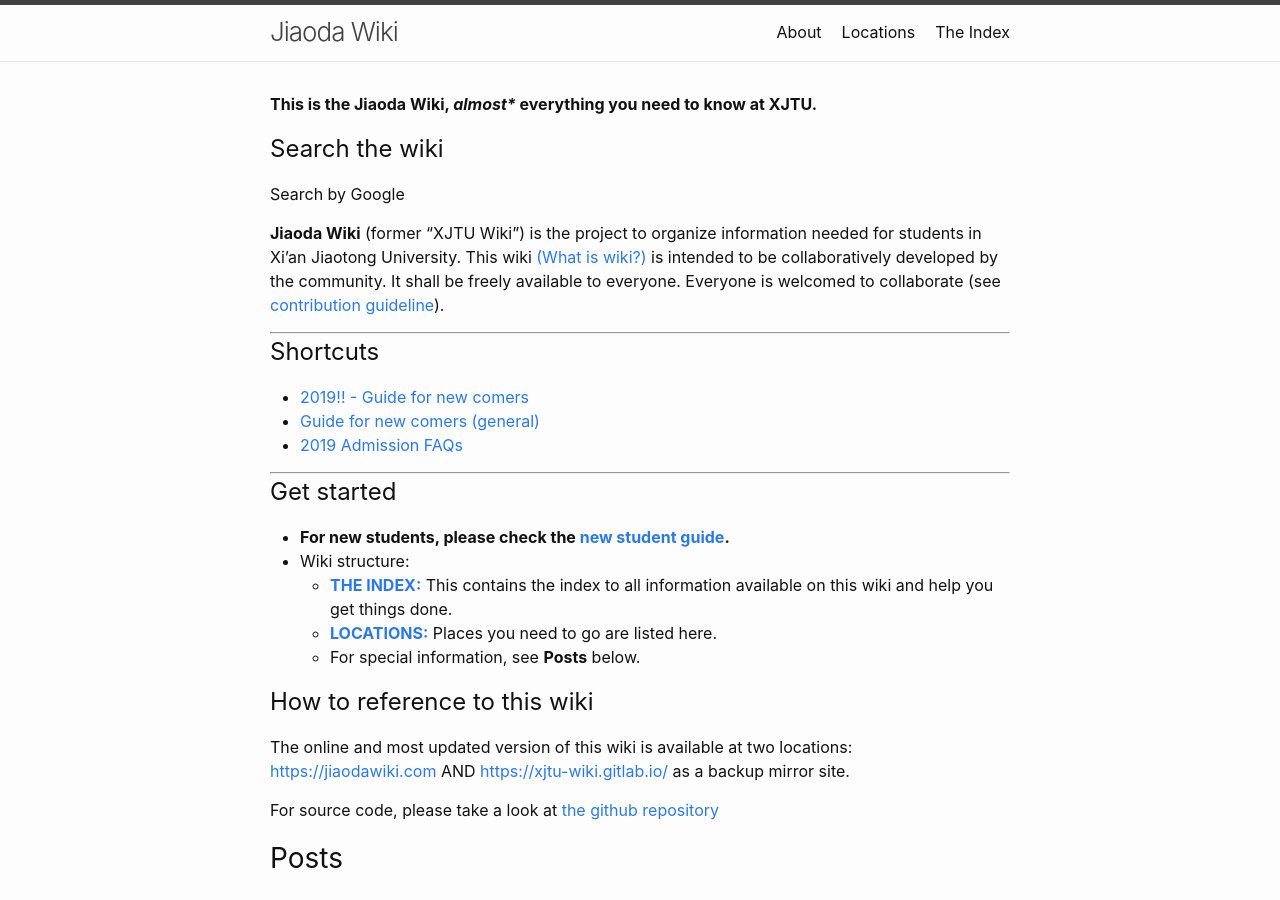
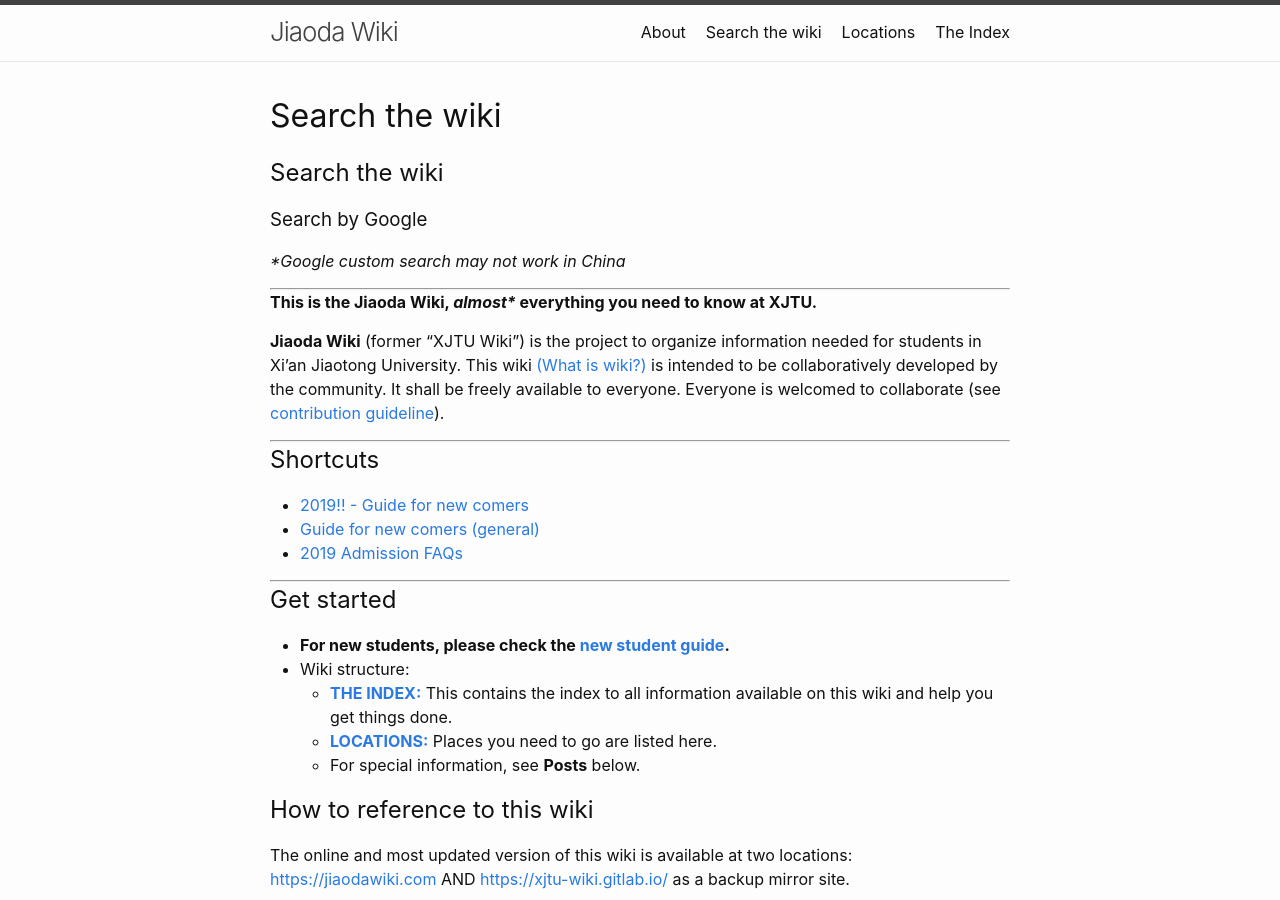
Before and after one commit to xjtu-wiki/xjtu-wiki.github.io, a Jekyll site: the page built from index.md, in a window 1280 px wide and 900 px high. Built offline with Jekyll 4.4.1, drawn with Linux system fonts in a browser that asks for light colours; comment, search, counter and statistics services are not loaded; our own code applies the rules of GitHub Pages for plain Markdown files.

Commit message:
Add custom Google search box

```diff
--- a/index.md
+++ b/index.md
@@ -1,12 +1,15 @@
 ---
 layout: home
 ---
-**This is the Jiaoda Wiki, _almost*_ everything you need to know at XJTU.**
-
 ## Search the wiki
-Search by Google
+### Search by Google
 <script async src="https://cse.google.com/cse.js?cx=000245031814142933815:alqk4xr94xv"></script>
 <div class="gcse-search"></div>
+_*Google custom search may not work in China_
+
+---
+
+**This is the Jiaoda Wiki, _almost*_ everything you need to know at XJTU.**
 
 **Jiaoda Wiki** (former "XJTU Wiki") is the project to organize information needed for students in Xi'an Jiaotong University. This wiki [(What is wiki?)](https://en.wikipedia.org/wiki/Wiki) is intended to be collaboratively developed by the community. It shall be freely available to everyone. Everyone is welcomed to collaborate (see [contribution guideline](/about/)).
 
```
